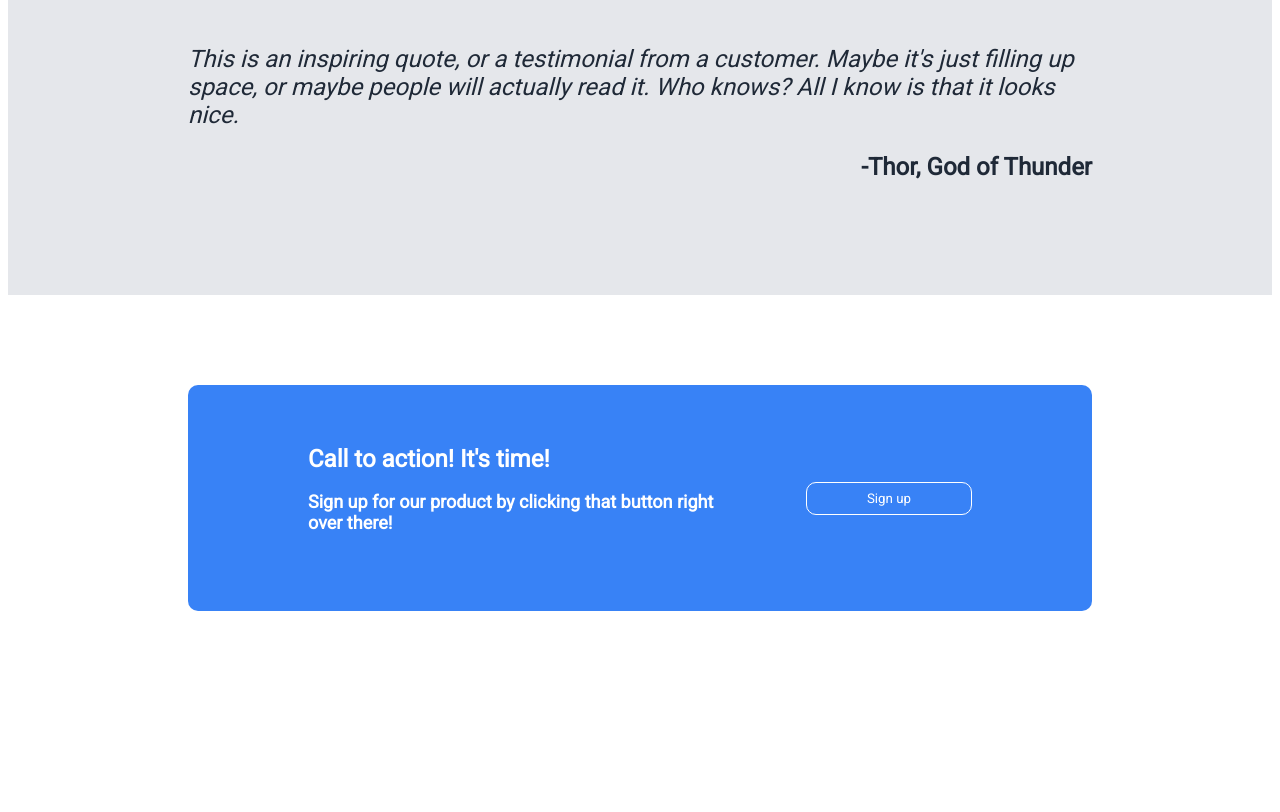
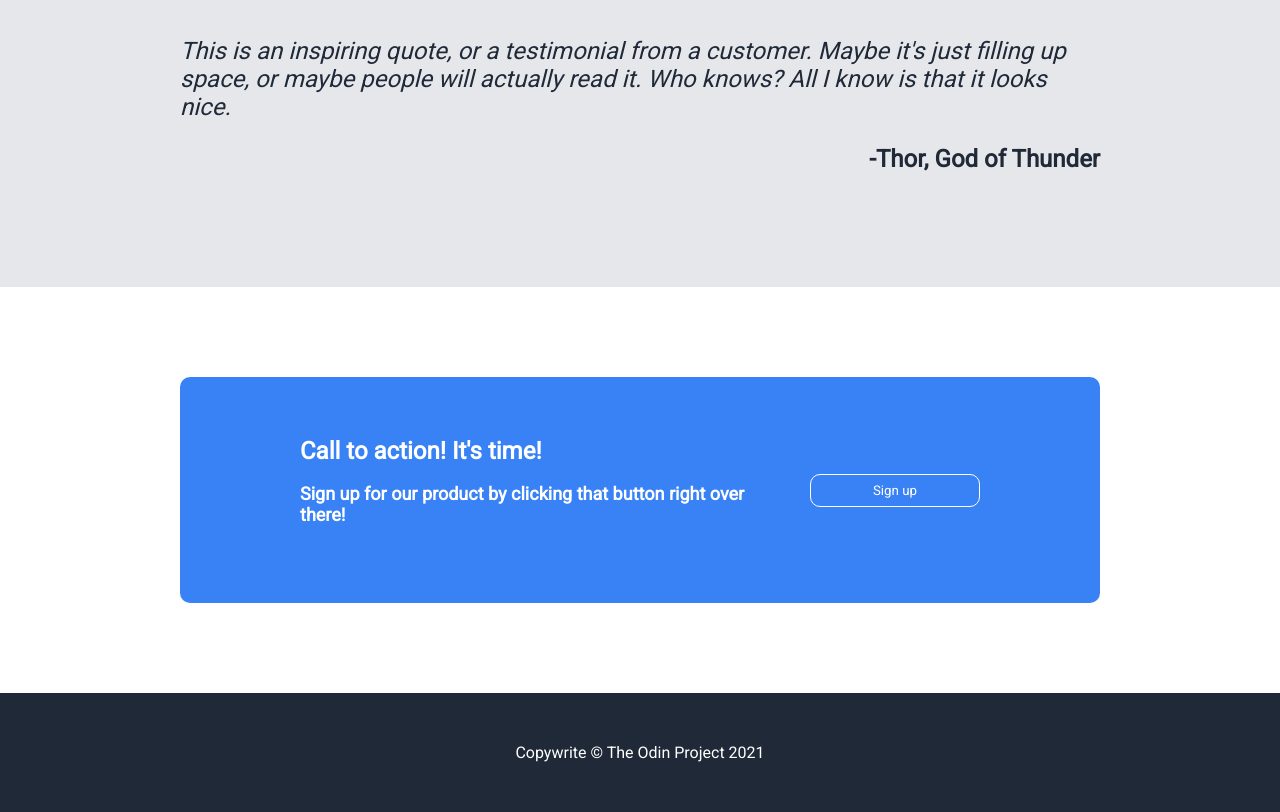
Before and after one commit to sammysloan/landing-page, a plain HTML site: page index.html in a window 1280 px wide. Shown: the part 956-1768 px from the top of the page. Before the commit the page ends 1657 px from the top, so only its background shows below. Drawn offline with Linux system fonts and the light colour scheme.

Commit message:
Add footer and fix body margins

```diff
--- a/index.html
+++ b/index.html
@@ -52,7 +52,7 @@
             </div>
             <button class="button" type="button">Sign up</button>
         </div>
-
+        <div class="footer">Copywrite © The Odin Project 2021</div>
 
     </body>
 
--- a/styles.css
+++ b/styles.css
@@ -1,3 +1,6 @@
+body {
+    margin: 0;
+}
 * {
     font-family:'Roboto', sans-serif;
     color: white;
@@ -140,3 +143,9 @@ li {
     width: 25%;
 }
 /** FOOTER SECTION **/
+.footer {
+    background-color: #1F2937;
+
+    padding: 50px;
+    text-align: center;
+}
```
